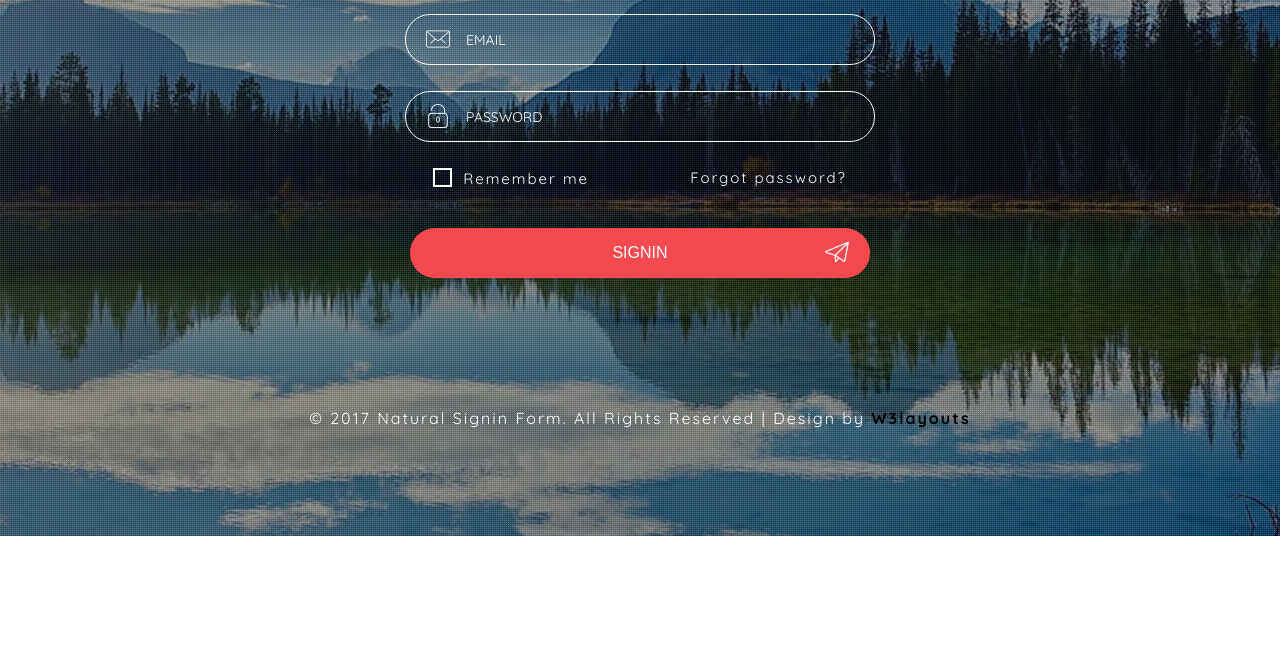
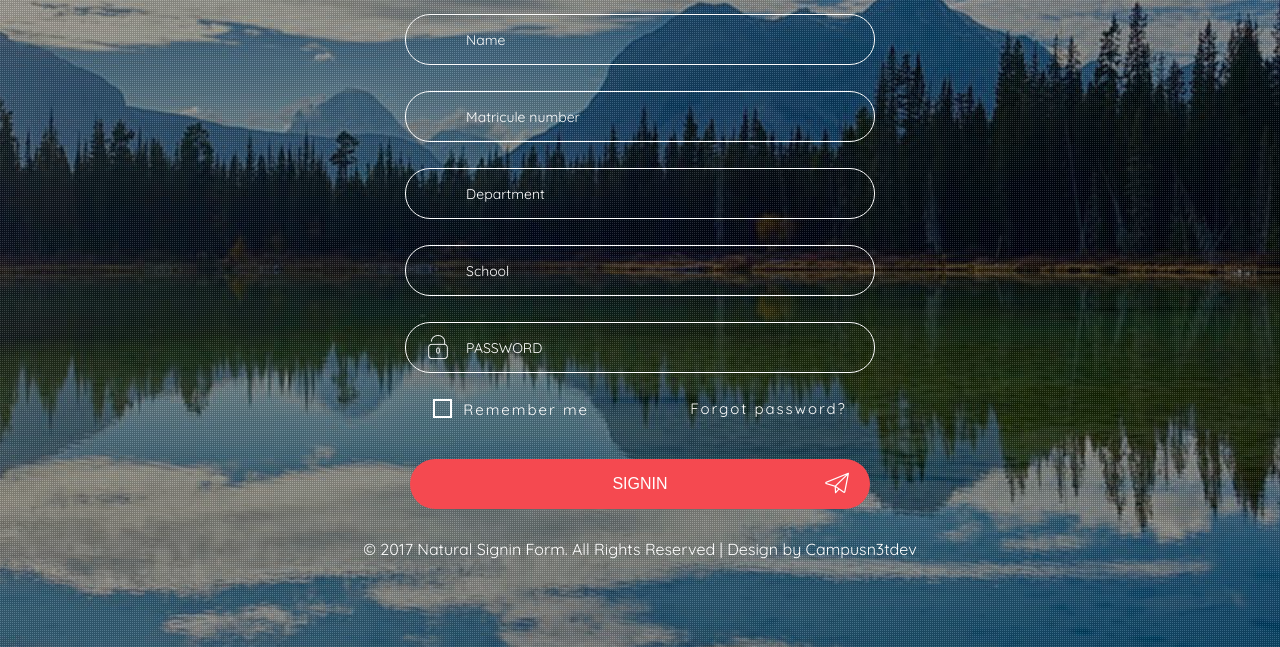
Before and after one commit to CampusN3t/Main_site, a plain HTML site: page index_file/index.html in a window 1280 px wide. Shown: the part 262-909 px from the top of the page. Before the commit the page ends 800 px from the top, so only its background shows below. Drawn offline with Linux system fonts and the light colour scheme.

Commit message:
I added extra input buttons like matricule number..

```diff
--- a/index_file/index.html
+++ b/index_file/index.html
@@ -40,7 +40,10 @@
 	<div class="w3layoutscontaineragileits">
 	<h2>Sign In</h2>
 		<form action="#" method="post">
-			<input type="email" Name="Username" placeholder="EMAIL" required="">
+			<input type="text" Name="name" placeholder="Name" required="">
+			<input type="text" Name="Matricule" placeholder="Matricule number" required="">
+			<input type="text" Name="Department" placeholder="Department" required="">
+			<input type="text" Name="school" placeholder="School" required="">
 			<input type="password" Name="Password" placeholder="PASSWORD" required="">
 			<ul class="agileinfotickwthree">
 				<li>
@@ -56,9 +59,7 @@
 		</form>
 	</div>
 
-
-	<div class="w3footeragile">
-		<p> &copy; 2017 Natural Signin Form. All Rights Reserved | Design by <a href="http://w3layouts.com" target="_blank">W3layouts</a></p>
+		<p> &copy; 2017 Natural Signin Form. All Rights Reserved | Design by Campusn3tdev</p>
 	</div>
 
 </div>
```
